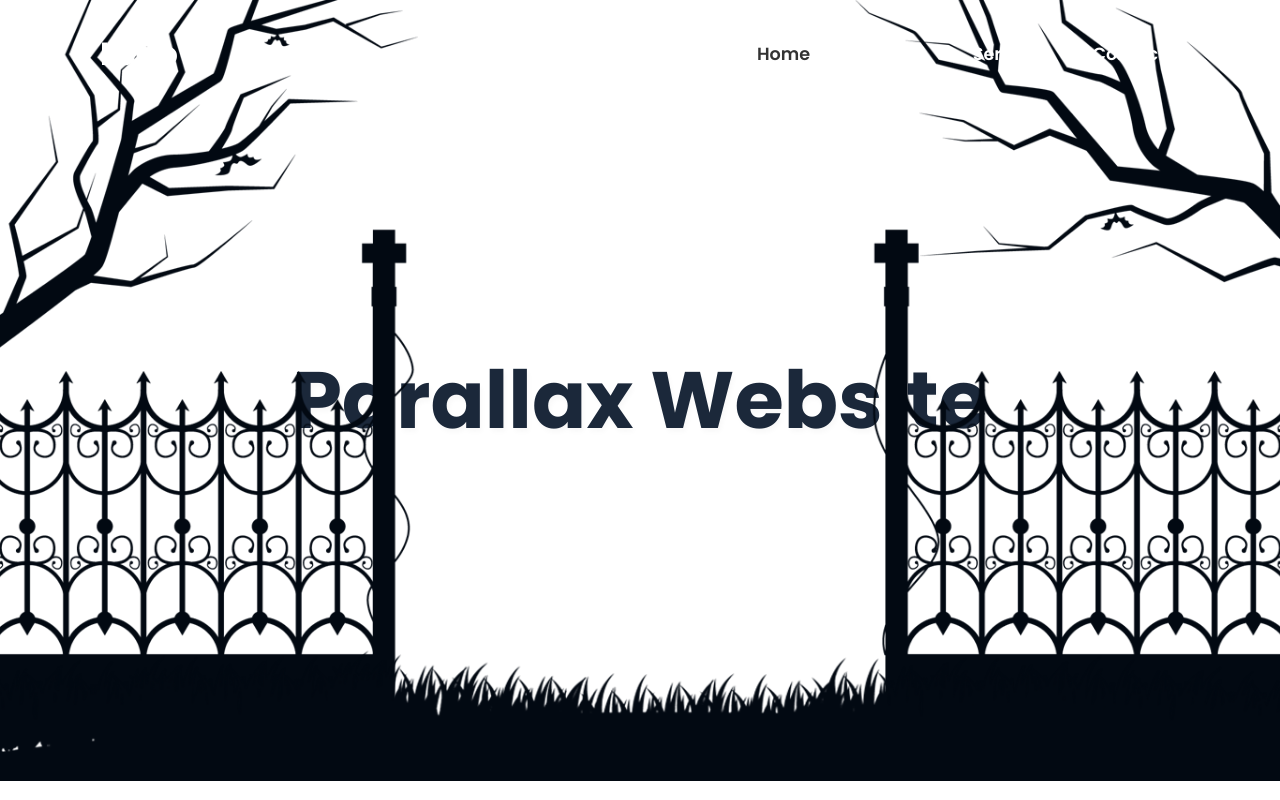
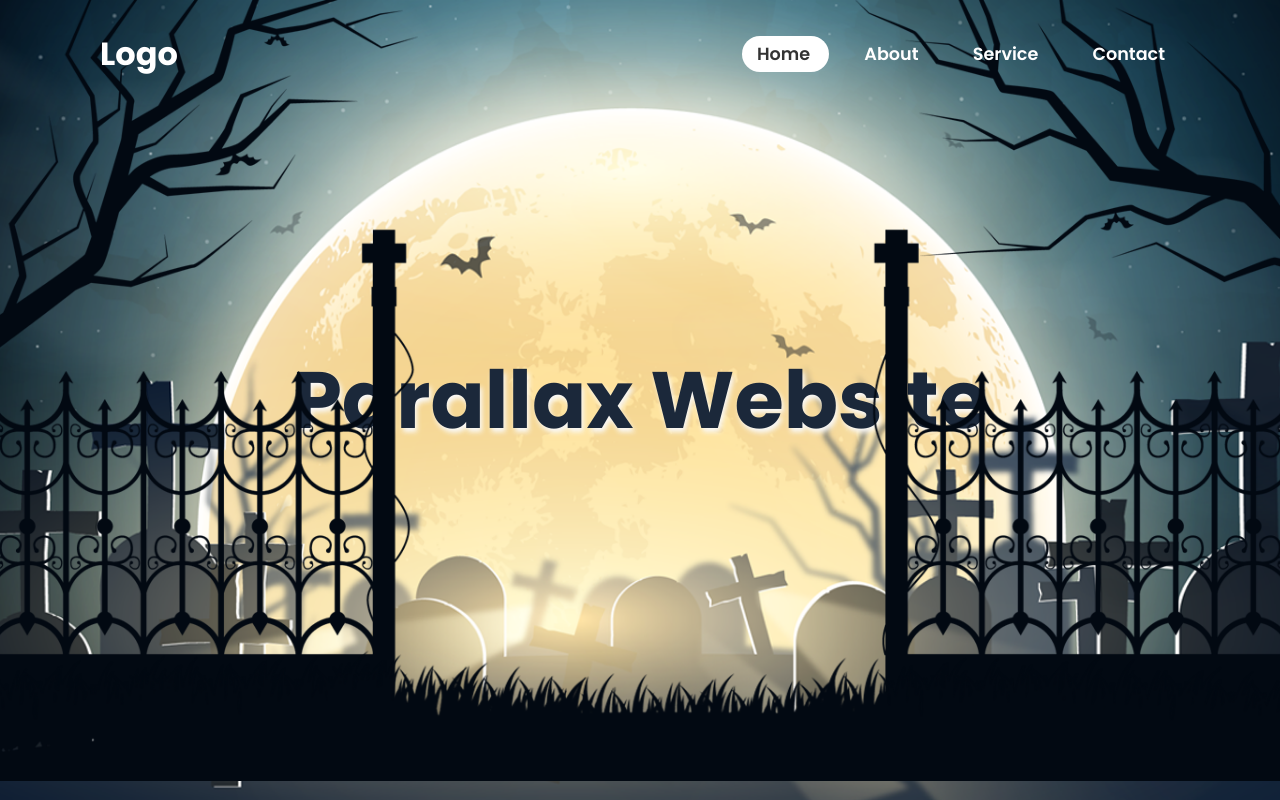
Before and after one commit to mauritio27/parallax-website, a plain HTML site: page index.html in a window 1280 px wide. Shown: the top 800 px of the page. Drawn offline with Linux system fonts and the light colour scheme; the site is published under a folder, as on GitHub Pages, so addresses that start at the root find nothing.

Commit message:
Update style.css

```diff
--- a/style.css
+++ b/style.css
@@ -74,7 +74,7 @@ header {
     justify-content: center;
     align-items: center;
     height: 100vh;
-    background: url(/background.png) no-repeat;
+    background: url(background.png) no-repeat;
     background-size: cover;
     background-position: center center;
     background-attachment: fixed;
```
